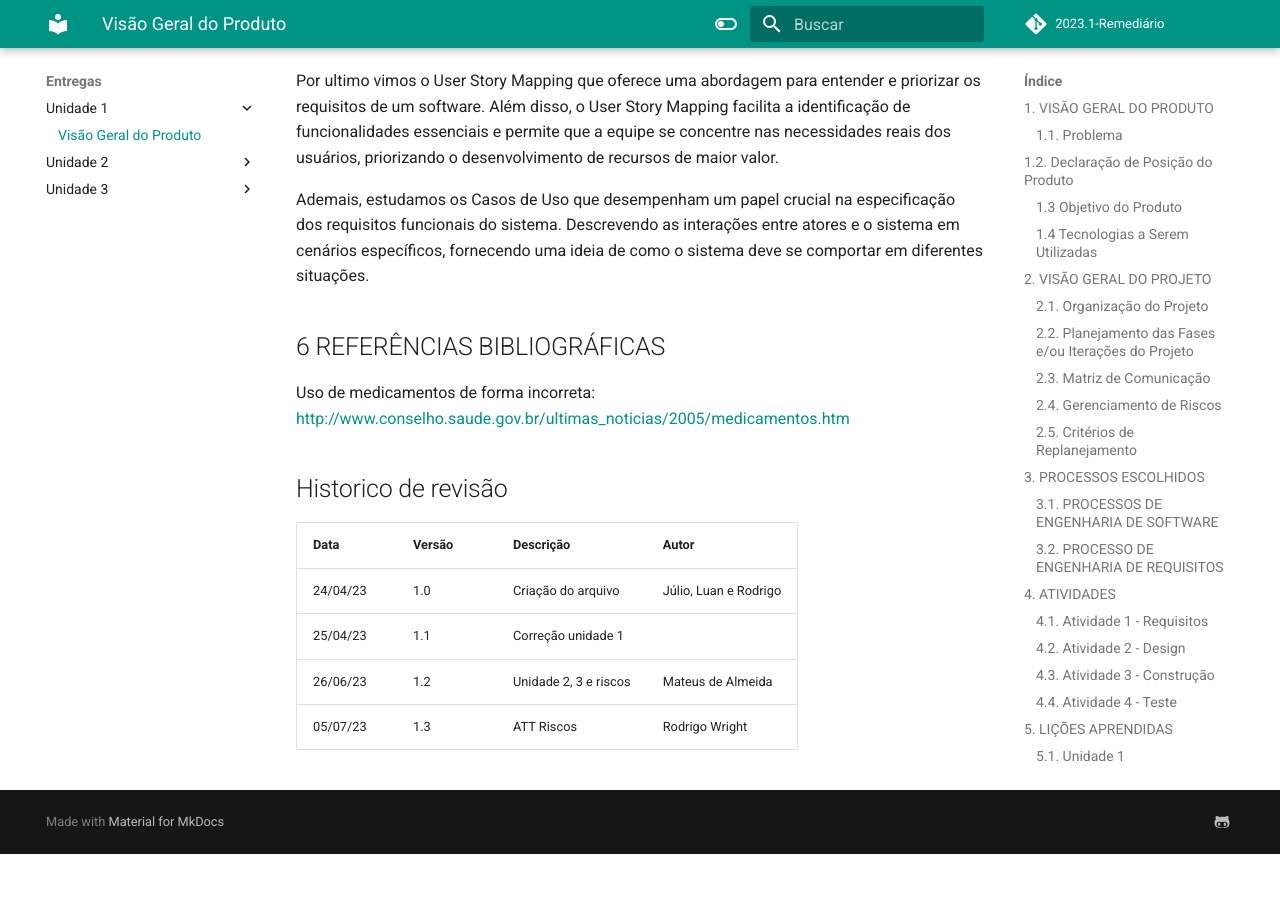
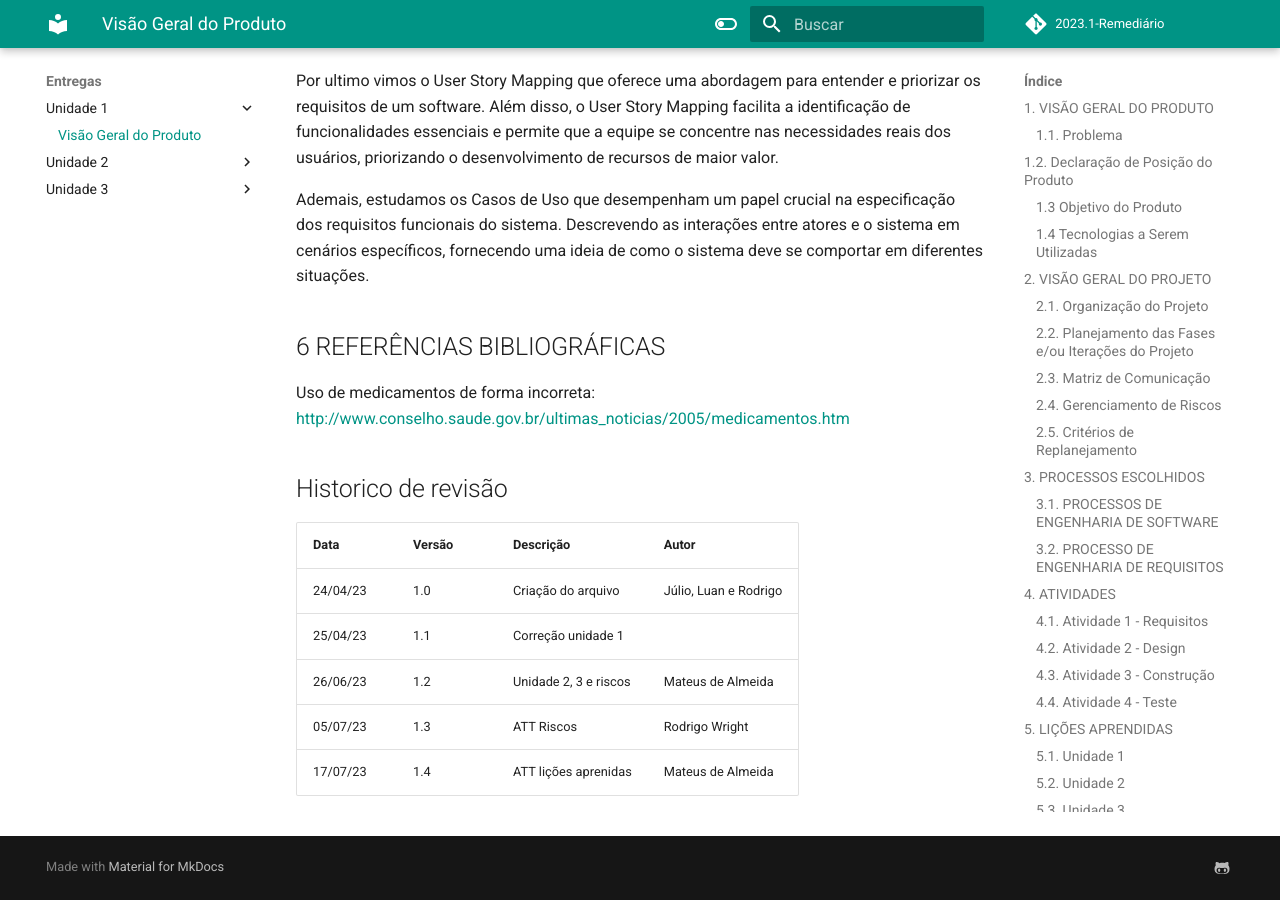
Before and after one commit to mdsreq-fga-unb/2023.1-Remediario, an MkDocs documentation site: the page built from docs/entregas/unidade1/VisaoProdutoProjeto.md, in a window 1280 px wide and 900 px high, scrolled down 9054 px. Built offline with MkDocs 1.6.1 and Material for MkDocs 9.7.7, drawn with Linux system fonts in a browser that asks for light colours; comment, search, counter and statistics services are not loaded; before the commit the page ends 9908 px from its top, so only the background shows below that.

Commit message:
Update VisaoProdutoProjeto.md

```diff
--- a/docs/entregas/unidade1/VisaoProdutoProjeto.md
+++ b/docs/entregas/unidade1/VisaoProdutoProjeto.md
@@ -214,3 +214,4 @@
 | 25/04/23 | 1.1    | Correção unidade 1    |                       |
 | 26/06/23 | 1.2    | Unidade 2, 3 e riscos | Mateus de Almeida     |
 | 05/07/23 | 1.3    | ATT Riscos            | Rodrigo Wright        |
+| 17/07/23 | 1.4    | ATT lições aprenidas  | Mateus de Almeida     |
```
